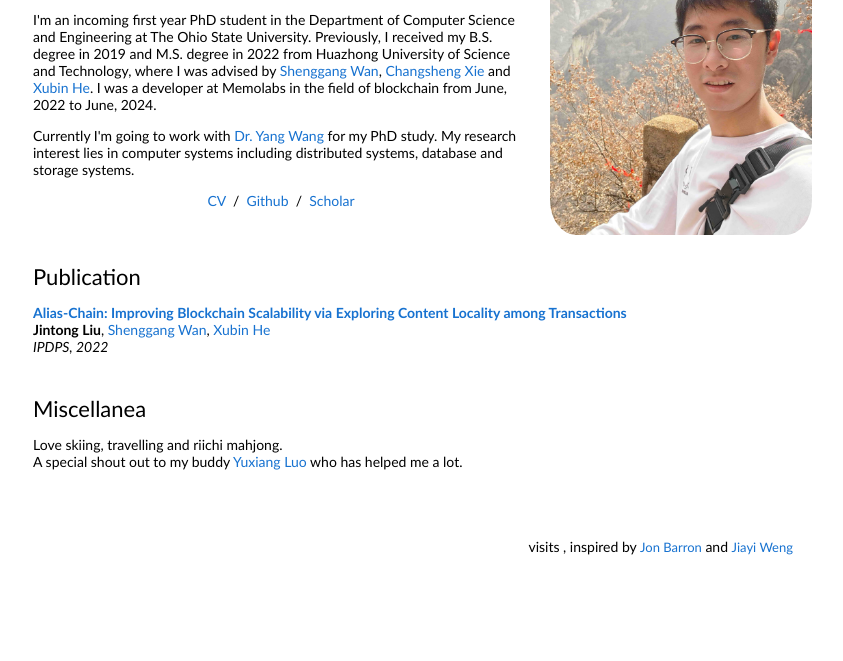
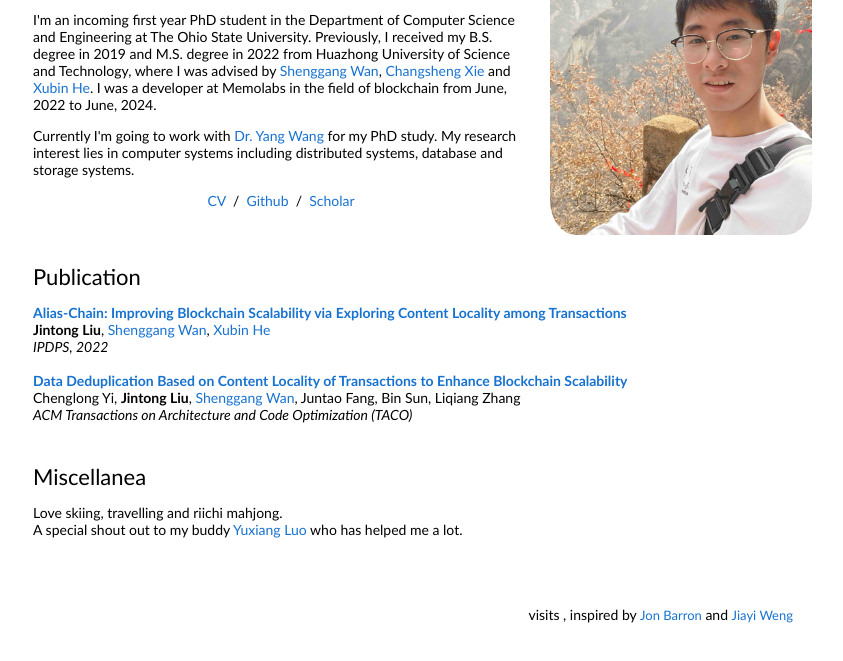
Before and after one commit to syrup4u/website, a plain HTML site: page index.html in a window 1280 px wide. Shown: the part 127-788 px from the top of the page, without its empty margins (227-1070 px from the left). Drawn offline with Linux system fonts and the light colour scheme; some packages are replaced by stand-ins of ours; a script that the page names is missing.

Commit message:
update pubs

```diff
--- a/index.html
+++ b/index.html
@@ -90,6 +90,19 @@
                 <a href="https://cis.temple.edu/~he/">Xubin He</a>
                 <br>
                 <em>IPDPS, 2022</em>
+                <br><br>
+                <a href="https://dl.acm.org/doi/10.1145/3680547">
+                  <papertitle>Data Deduplication Based on Content Locality of Transactions to Enhance Blockchain Scalability</papertitle>
+                </a>
+                <br>
+                Chenglong Yi,
+                <strong>Jintong Liu</strong>,
+                <a href="https://dblp.org/pid/46/8166.html">Shenggang Wan</a>,
+                Juntao Fang,
+                Bin Sun,
+                Liqiang Zhang
+                <br>
+                <em>ACM Transactions on Architecture and Code Optimization (TACO)</em>
               </td>
             </tr>
           </tbody></table>
```
